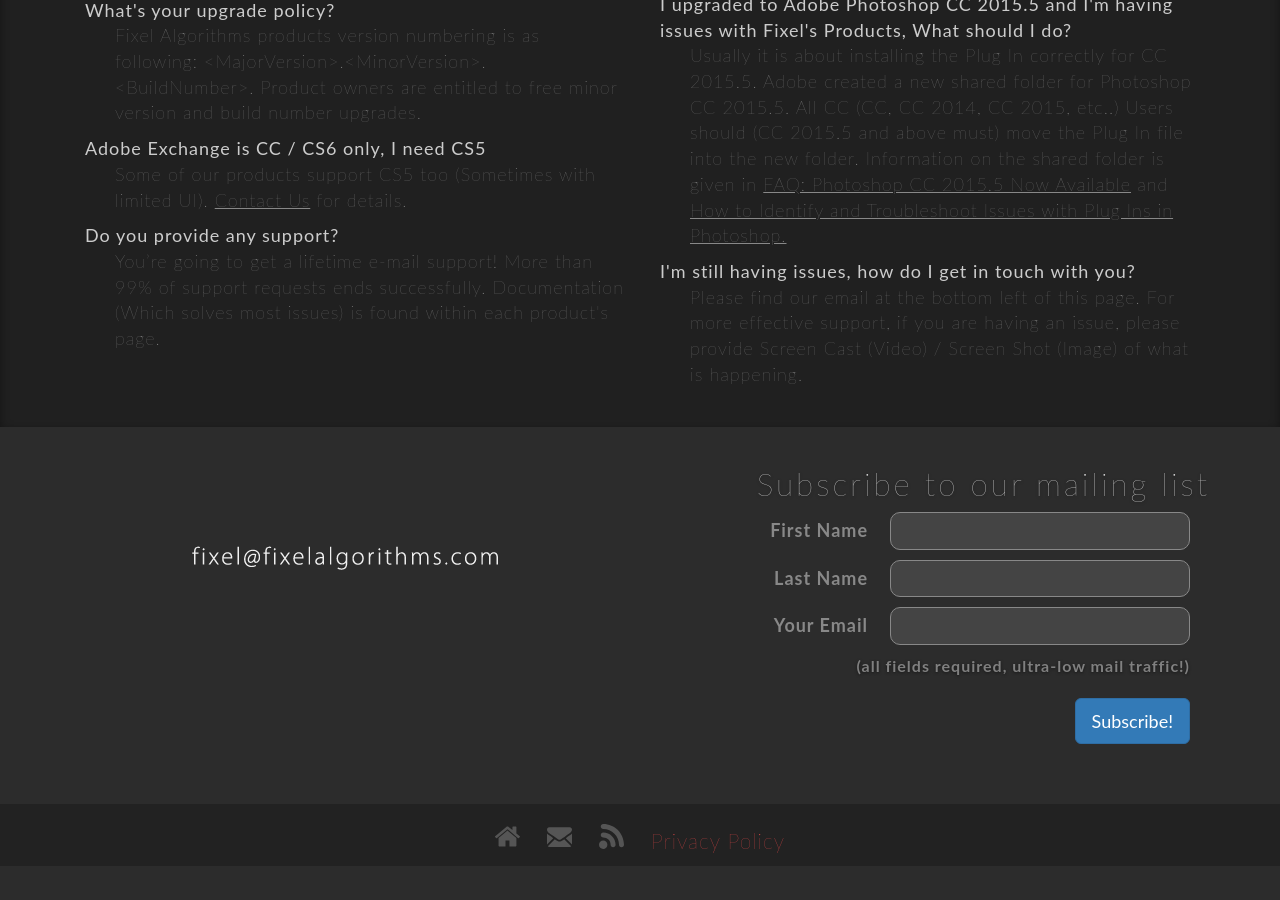
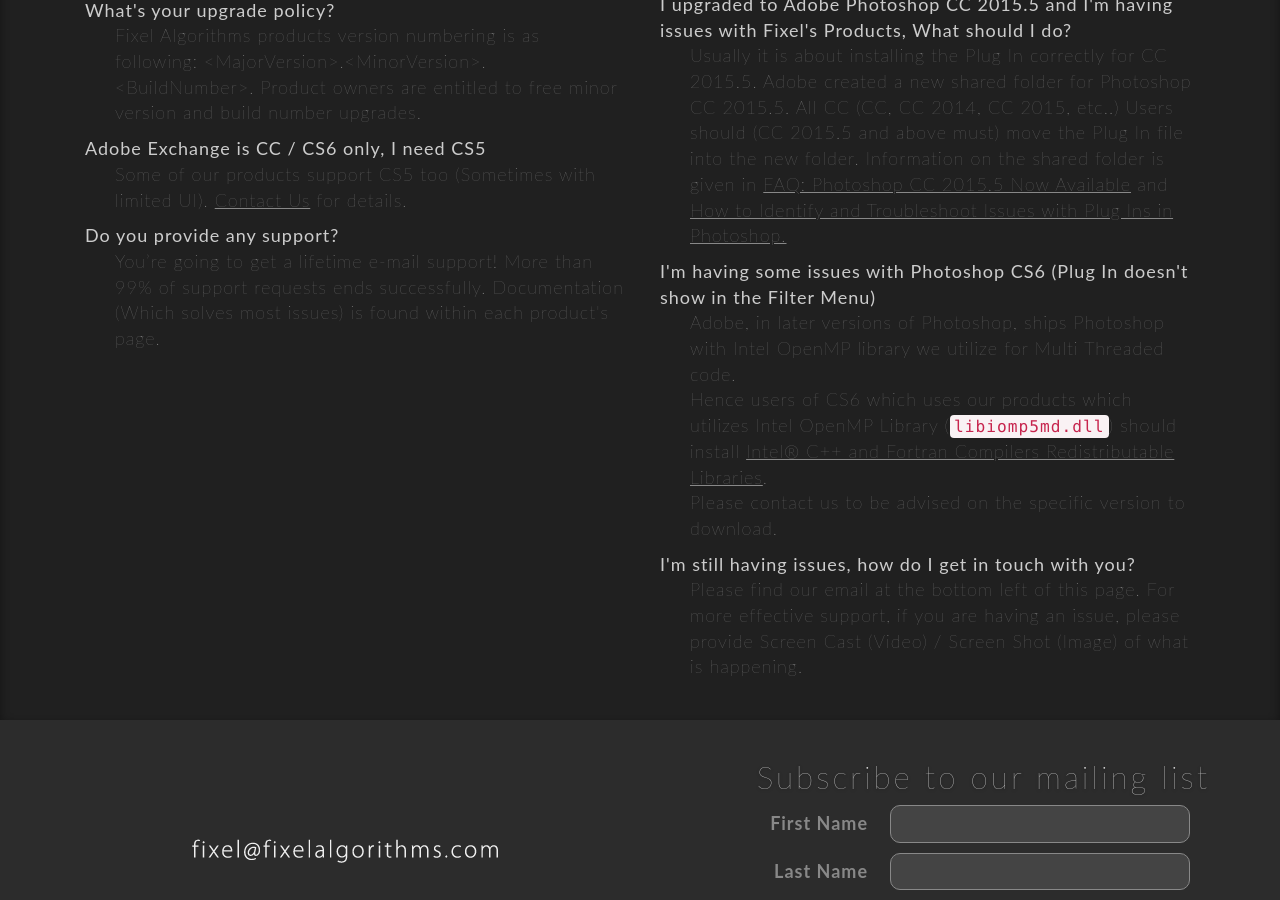
Before and after one commit to FixelAlgorithmsTeam/fixel, a Jekyll site: the page built from support/index.html, in a window 1280 px wide and 900 px high, scrolled down 1048 px. Built offline with Jekyll 4.4.1, drawn with Linux system fonts in a browser that asks for light colours; nearby versions of some CDN libraries; comment, search, counter and statistics services are not loaded; before the commit the page ends 1914 px from its top, so only the background shows below that; some of the changed text lies outside the part shown.

Commit message:
New 	- 	Support Page - Added section on OpenMP (libiomp5md.dll) and CS6. Fixed 	- 	B Known Issues 	-	C To Do 	- 	D

```diff
--- a/support/index.html
+++ b/support/index.html
@@ -10,7 +10,7 @@
 <section class="container">
 	<div class="row">
 		<h1 class="home-title" style="margin-bottom:10px">May I Help?</h1>
-		<p class="product-subtitle text-center">FAQ & Contacts</p>
+		<p class="product-subtitle text-center">FAQ & Contact Us</p>
 		<div class="mc-field-group text-center">
 			<label for="filter" class="sr-only">Search the FAQs</label>
 			<input id="filter" class="support-searchbox" placeholder="Keywords Search"/>
@@ -83,6 +83,12 @@
 							<dd>Usually it is about installing the Plug In correctly for CC 2015.5. Adobe created a new shared folder for Photoshop CC 2015.5. All CC (CC, CC 2014, CC 2015, etc..) Users should (CC 2015.5 and above must) move the Plug In file into the new folder. Information on the shared folder is given in <a href:"http://blogs.adobe.com/crawlspace/2016/06/faq-photoshop-cc-2015-5-now-available.html" target="_blank">FAQ: Photoshop CC 2015.5 Now Available</a> and <a href="https://helpx.adobe.com/photoshop/kb/plug-ins-photoshop-troubleshooting.html" target="_blank">How to Identify and Troubleshoot Issues with Plug Ins in Photoshop.</a></dd>
 						</div>
 						<div class="def">
+							<dt>I'm having some issues with Photoshop CS6 (Plug In doesn't show in the Filter Menu)</dt>
+							<dd>Adobe, in later versions of Photoshop, ships Photoshop with Intel OpenMP library we utilize for Multi Threaded code.<br>
+							Hence users of CS6 which uses our products which utilizes Intel OpenMP Library (<code>libiomp5md.dll</code>) should install <a href="https://software.intel.com/en-us/articles/intel-compilers-redistributable-libraries-by-version" target="_blank">Intel® C++ and Fortran Compilers Redistributable Libraries</a>.<br>
+							Please contact us to be advised on the specific version to download.</dd>
+						</div>
+						<div class="def">
 							<dt>I'm still having issues, how do I get in touch with you?</dt>
 							<dd>Please find our email at the bottom left of this page. For more effective support, if you are having an issue, please provide Screen Cast (Video) / Screen Shot (Image) of what is happening.</dd>
 						</div>
```
